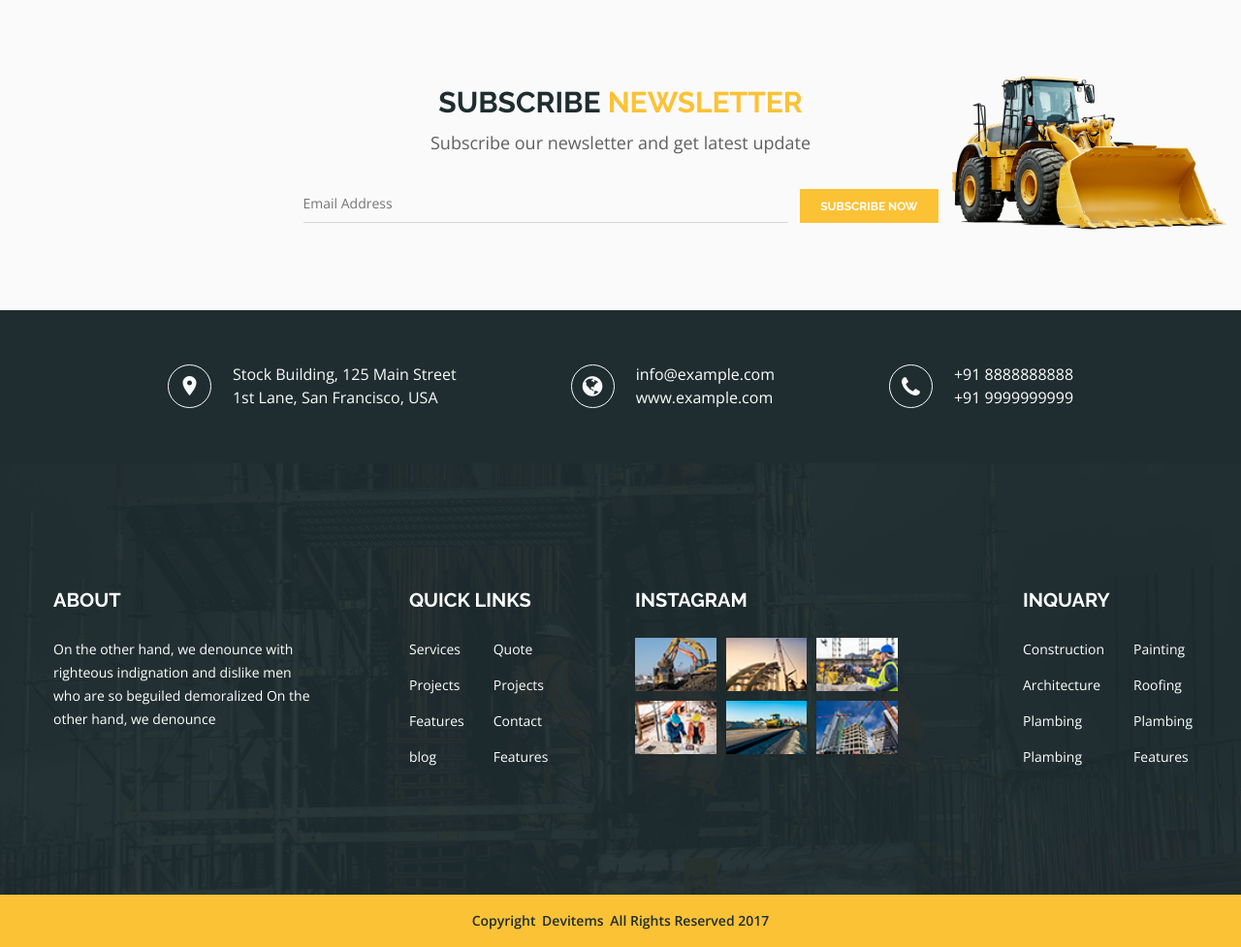
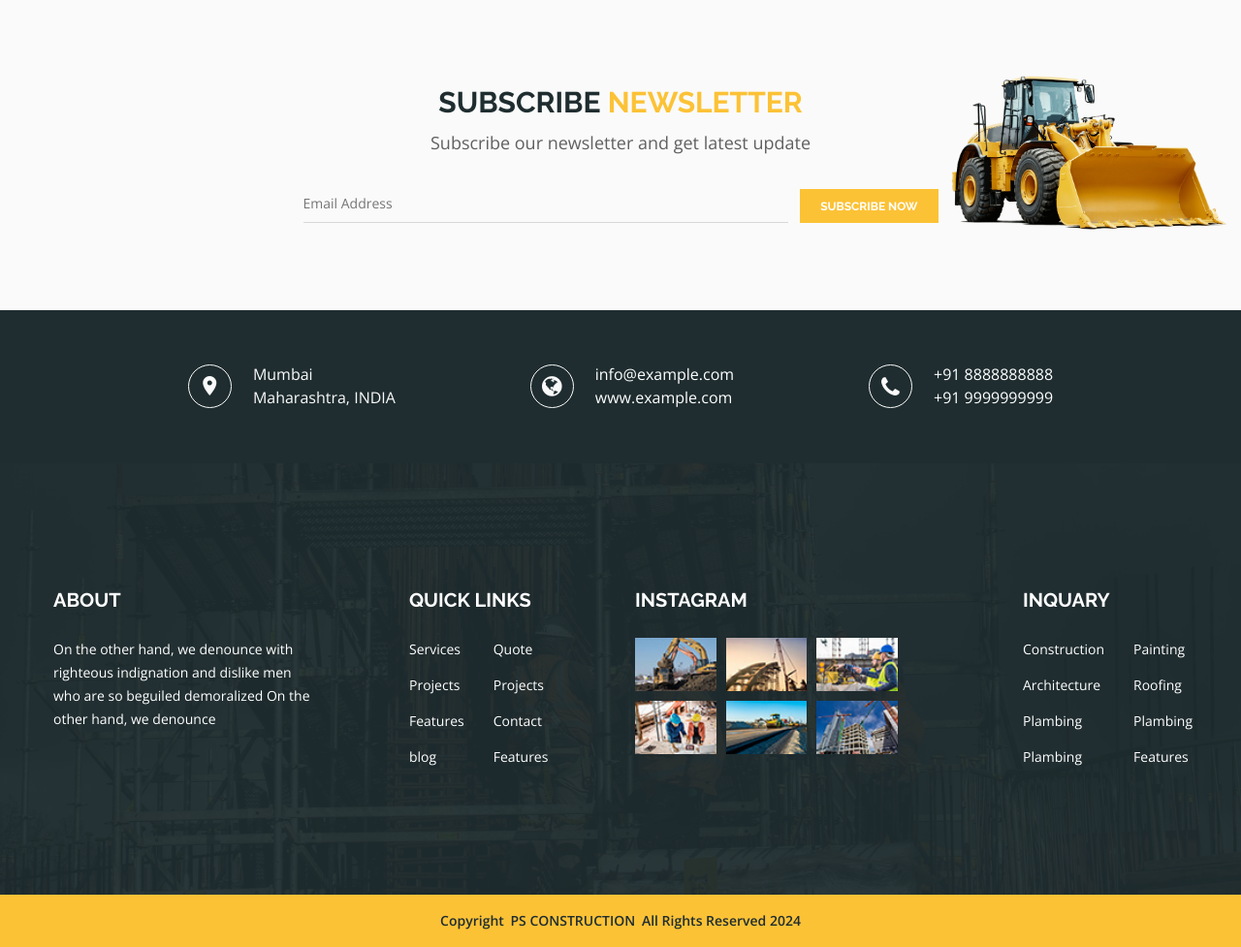
Before and after one commit to sudhakarjha0042/bhumistha-internship-ps-construction-Latest_Design-Page, a Django app: page /about/ in a window 1280 px wide. Shown: the part 3795-4772 px from the top of the page at 97% size. Run offline with Django 3.2, Linux system fonts and the light colour scheme; some libraries are stand-ins or nearby versions.

Commit message:
Update Fotter

```diff
--- a/construction/templates/construction/nav_footer.html
+++ b/construction/templates/construction/nav_footer.html
@@ -197,7 +197,7 @@
                                 <i class="zmdi zmdi-pin"></i>
                             </div>
                             <div class="ht__address__details">
-                                <p>Stock Building, 125 Main Street <br>1st Lane, San Francisco, USA</p>
+                                <p>Mumbai <br>Maharashtra, INDIA</p>
                             </div>
                         </div>
                         <!-- End Single Address -->
@@ -319,8 +319,8 @@
                 <div class="row">
                     <div class="col-xs-12">
                         <div class="copyright__inner">
-                            <p>Copyright <a href="#" target="_blank">Devitems</a>
-                            All Rights Reserved 2017</p>
+                            <p>Copyright <a href="#" target="_blank">PS CONSTRUCTION</a>
+                            All Rights Reserved 2024</p>
                         </div>
                     </div>
                 </div>
```
